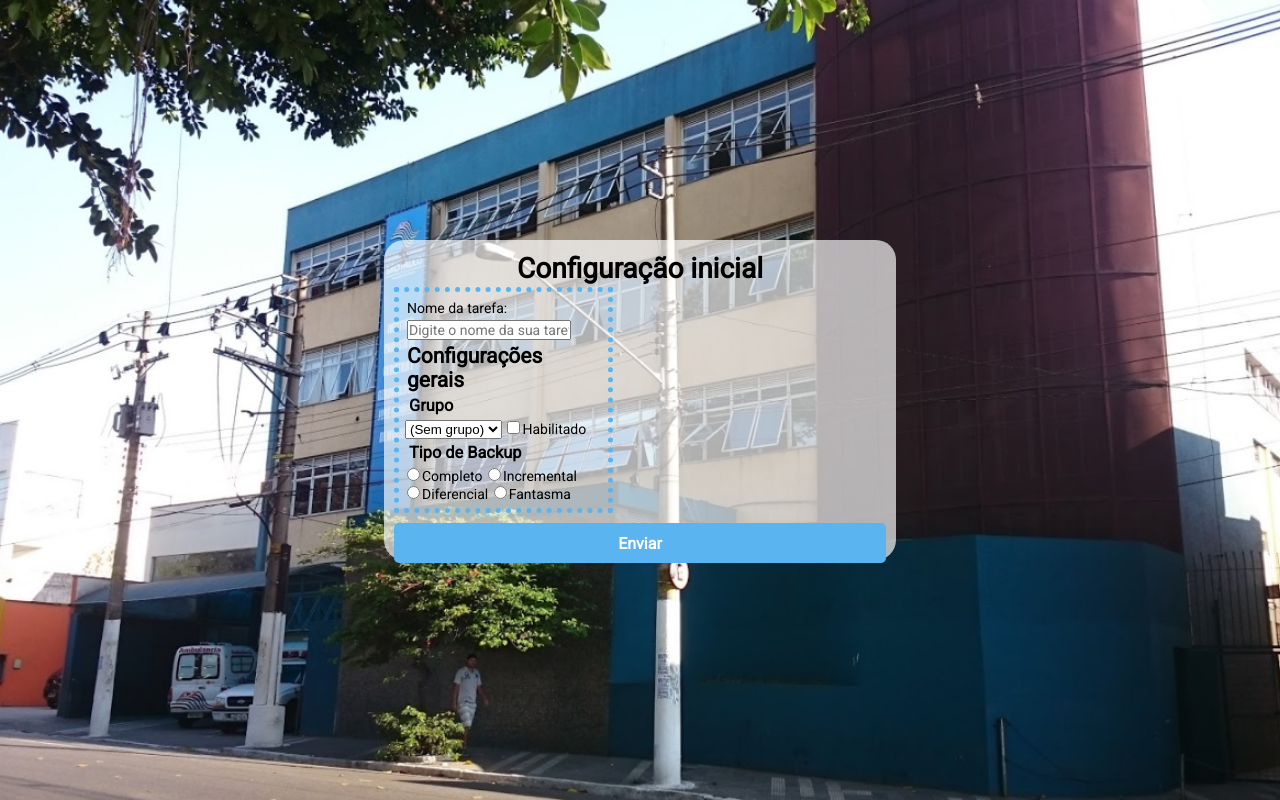
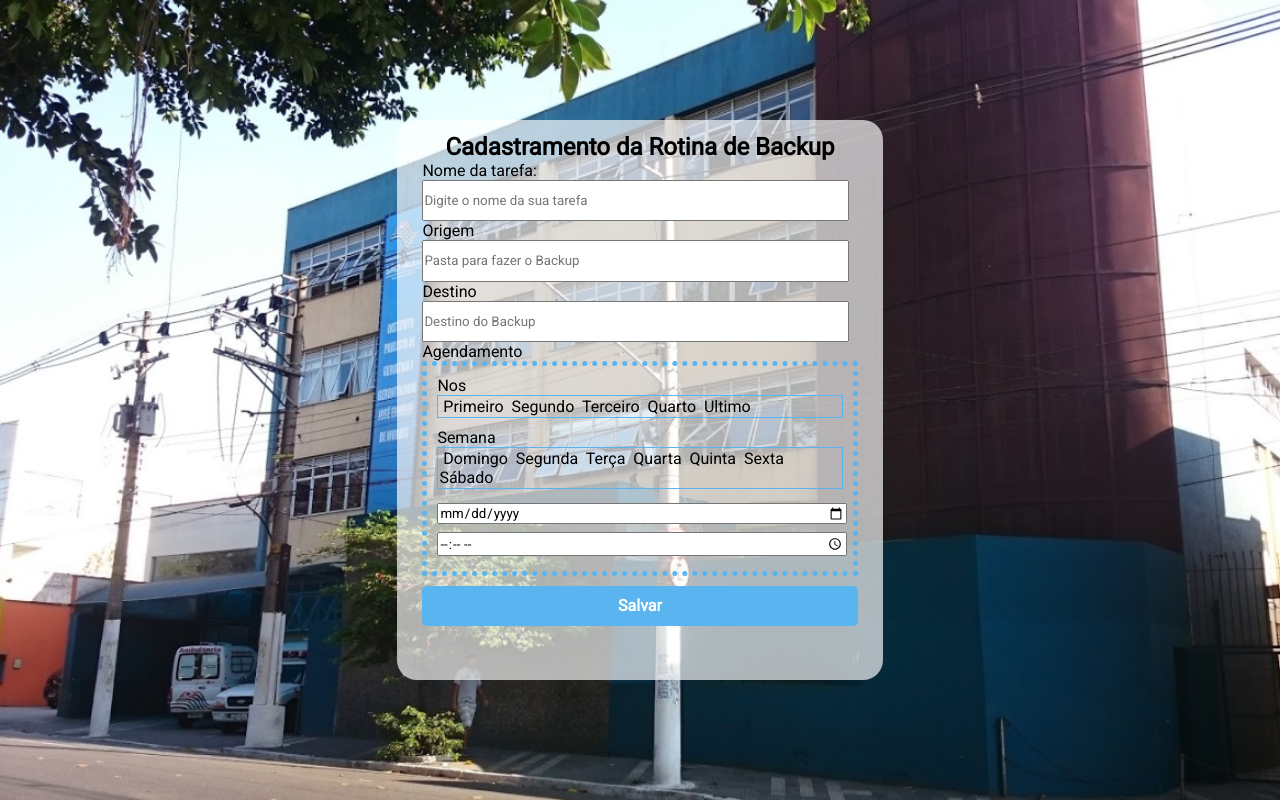
Before and after one commit to pwerder/bkviewipgg, a website: page public/index.html in a window 1280 px wide. Drawn offline with Linux system fonts and the light colour scheme.

Commit message:
Front desenhado

```diff
--- a/public/index.html
+++ b/public/index.html
@@ -9,36 +9,44 @@
     </head>
 
     <body>
+        <form action="">
+            <h1>Cadastramento da Rotina de Backup</h1>
+            <p>Nome da tarefa:</p>
+            <input type="text" name="" id="" placeholder="Digite o nome da sua tarefa">
 
-        <div class="box">
-            <form action="">
-                <h1>Configuração inicial</h1>
+            <p>Origem</p>
+            <input type="text" placeholder="Pasta para fazer o Backup">
 
-                <div class="borda">
-                    <p>Nome da tarefa:</p>
-                    <input type="text" name="" id="" placeholder="Digite o nome da sua tarefa">
+            <p>Destino</p>
+            <input type="text" placeholder="Destino do Backup">
 
-                    <h2>Configurações gerais</h2>
+            <p>Agendamento</p>
+            <div class="form-agendamento">
+                Nos
+                <div class="mes">
+                    <input type="checkbox" name="" id=""> Primeiro
+                    <input type="checkbox" name="" id=""> Segundo
+                    <input type="checkbox" name="" id=""> Terceiro
+                    <input type="checkbox" name="" id=""> Quarto
+                    <input type="checkbox" name="" id=""> Ultimo
+                </div>
+                Semana
+                <div class="semana">
+                    <input type="checkbox" name="" id=""> Domingo
+                    <input type="checkbox" name="" id=""> Segunda
+                    <input type="checkbox" name="" id=""> Terça
+                    <input type="checkbox" name="" id=""> Quarta
+                    <input type="checkbox" name="" id=""> Quinta
+                    <input type="checkbox" name="" id=""> Sexta
+                    <input type="checkbox" name="" id=""> Sábado
+                </div>
+                <div class="data-hora">
+                    <input type="date" name="" id="">
+                    <input type="time" name="" id="">
+                </div>
+            </div>
 
-                    <h3>Grupo</h3>
-
-                    <select name="" id="">
-                        <option value="">(Sem grupo)</option>
-                    </select>
-                    <input type="checkbox" name="" id="">Habilitado
-
-                    <h3>Tipo de Backup</h3>
-                    <input type="radio" name="tipo" id="" class="radio">Completo
-                    <input type="radio" name="tipo" id="" class="radio">Incremental
-                    <br>
-                    <input type="radio" name="tipo" id="" class="radio">Diferencial
-                    <input type="radio" name="tipo" id="" class="radio">Fantasma
-                </div>
-
-                <button>Enviar</button>
-            </form>
-        </div>
-
-
+            <button>Salvar</button>
+        </form>
     </body>
 </html>
--- a/public/main.css
+++ b/public/main.css
@@ -1,6 +1,7 @@
 * {
     margin: 0;
     padding: 0;
+    font-family: 'Roboto', Arial, Helvetica, sans-serif;
 }
 
 body, html {
@@ -16,33 +17,52 @@ body {
     background-size: cover;
 }
 
-body, input, button {
-    font-family: 'Roboto', Arial, Helvetica, sans-serif;
-    font-size: 14px;
-}
-
-h1, h2, h3, p, input {
-    margin: 2px;
-}
-
-form h3 {
-    margin: 4px;
-}
-
-
 form {
     background-color: rgba(255, 255, 255, 0.671);
     border-radius: 20px;
     position:absolute;
-    top:30%;
-    left:30%;
-    right: 30%;
-    bottom: 30%;
-    padding: 10px;
+    margin: 0 2%;
+    top:15%;
+    left:29%;
+    right: 29%;
+    bottom: 15%;
+    padding: 1% 2%;
 }
 
 form h1 {
     text-align: center;
+    font-size: 150%;
+}
+
+form input {
+    width: 97%;
+    height: 7%;
+}
+
+.form-agendamento {
+    padding: 10px;
+    border: 5px dotted #5ab4f0;
+}
+
+.mes {
+    border: 1px solid #5ab4f0;
+    margin-bottom: 10px;
+    padding: 1px;
+}
+
+.semana{
+    border: 1px solid #5ab4f0;
+    padding: 1px;
+    margin-bottom: 10px;
+}
+
+.form-agendamento input {
+    width: 0;
+}
+
+.data-hora input{
+    margin: 1% 0;
+    width: 100%;
 }
 
 button {
@@ -57,13 +77,3 @@ button {
     cursor: pointer;
     margin-top: 10px;
 }
-
-.borda {
-    border: #5ab4f0 dotted 5px;
-    width: 40%;
-    padding: 6px;
-}
-
-.radio {
-    margin: 2px;
-}
```
